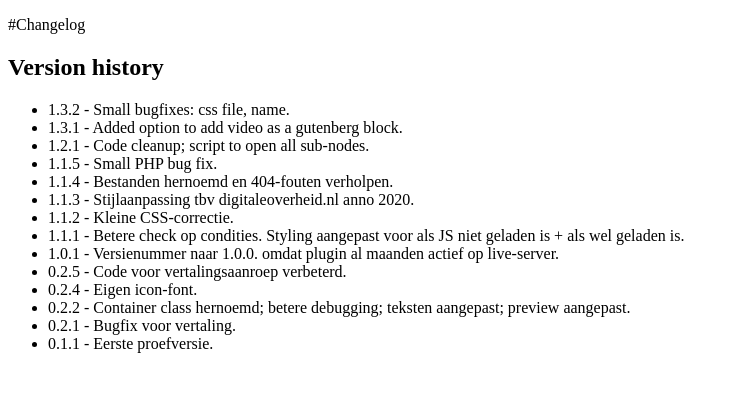
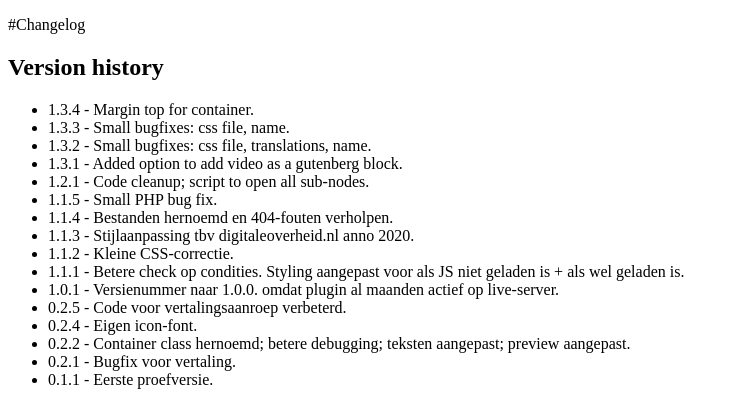
Before and after one commit to ICTU/ictuwp-plugin-tijdlijn, a PHP site: page /CHANGELOG.html in a window 1280 px wide. Shown: the top 420 px of the page, without its empty margins (0-739 px from the left). Run offline with PHP 8.4, Linux system fonts and the light colour scheme.

Commit message:
1.3.4 - Margin top for container.

```diff
--- a/CHANGELOG.html
+++ b/CHANGELOG.html
@@ -10,7 +10,9 @@
 <h2 id="versionhistory">Version history</h2>
 
 <ul>
-<li>1.3.2 - Small bugfixes: css file, name.</li>
+<li>1.3.4 - Margin top for container.</li>
+<li>1.3.3 - Small bugfixes: css file, name.</li>
+<li>1.3.2 - Small bugfixes: css file, translations, name.</li>
 <li>1.3.1 - Added option to add video as a gutenberg block.</li>
 <li>1.2.1 - Code cleanup; script to open all sub-nodes.</li>
 <li>1.1.5 - Small PHP bug fix.</li>
--- a/less/shared.less
+++ b/less/shared.less
@@ -85,7 +85,7 @@
 // ========================================================================
 //==============================================================================================================
 //==============================================================================================================
-.webfonts(@fontfolder: '../assets/fonts/') {
+.webfonts(@fontfolder: '../fonts/') {
   @font-face {
     font-family: "RO Icons Timeline";
     src: url("@{fontfolder}ro-icons.eot?#iefix") format('embedded-opentype'),
--- a/tijdlijncpt.gutenberg-block.php
+++ b/tijdlijncpt.gutenberg-block.php
@@ -2,7 +2,7 @@
 /**
  * Gutenberg block for tijdlijncpt
  * Description: Gutenberg block to embed a tijdlijncpt via ACF and shortcode.
- * Version: 1.3.3
+ * Version: 1.3.4
  * Version description: Add possibility to add as Gutenberg block.
  * Author: Paul van Buuren
  * Text Domain: rhswp-timeline
```
Also changed, not shown: assets/js/timeline.js (+1 -6 lines), ictuwp-plugin-tijdlijn.php (+4 -4 lines), languages/rhswp-timeline-nl_NL.l10n.php (+1 -1 lines), less/ictuwp-plugin-tijdlijn-frontend.less (+11 -3 lines), CHANGELOG.md, README.md, assets/css/ictuwp-plugin-tijdlijn-frontend.css, 3 other files.
